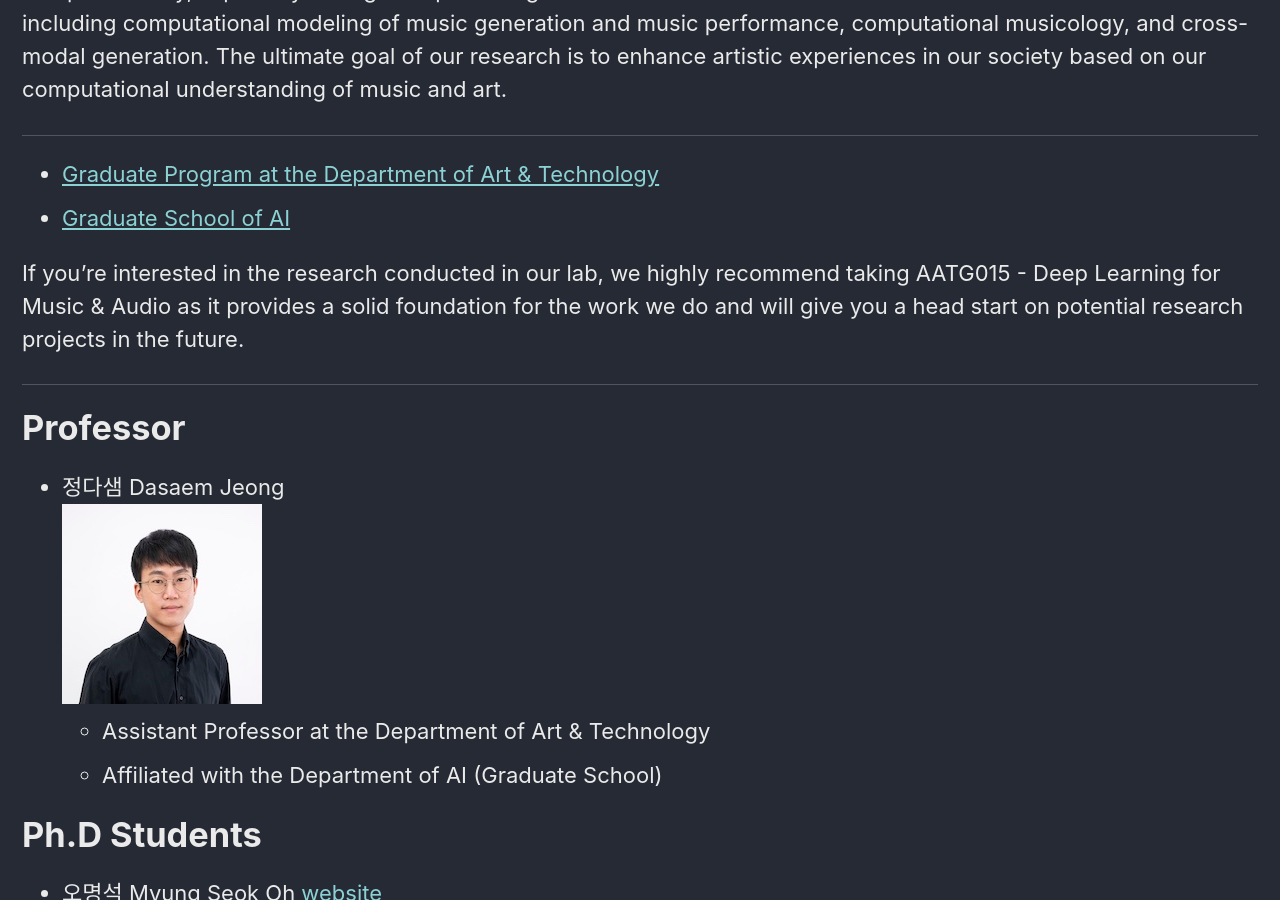
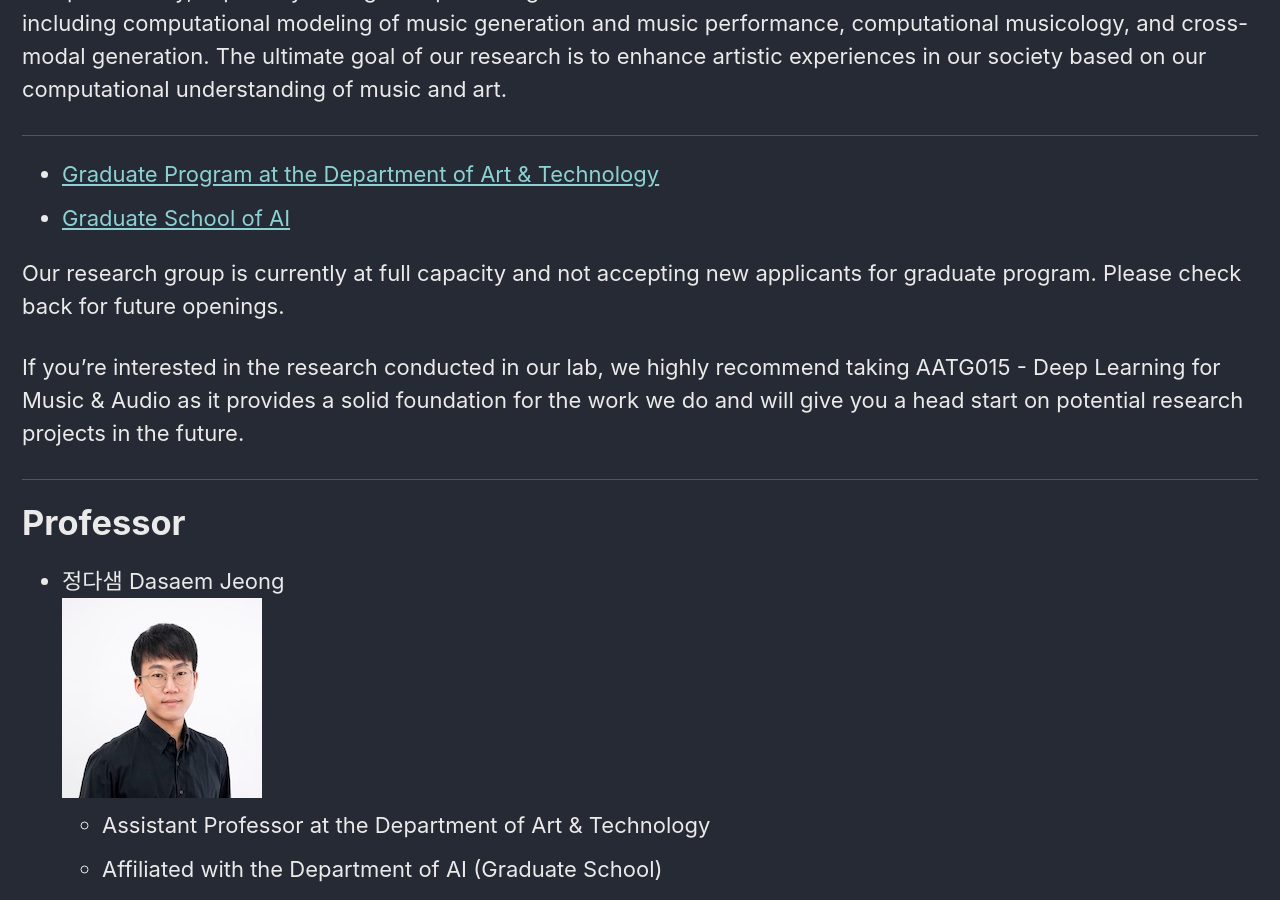
Before and after one commit to jdasam/jdasam.github.io, a Jekyll site: the page built from maler.md, in a window 1280 px wide and 900 px high, scrolled down 1042 px. Built offline with Jekyll 4.4.1, drawn with Linux system fonts in a browser that asks for light colours.

Commit message:
Update maler.md

```diff
--- a/maler.md
+++ b/maler.md
@@ -15,6 +15,8 @@ Music and Art Learning (MALer) Lab (@ Dept. Art & Technology, Sogang University)
 
 - [Graduate Program at the Department of Art & Technology](http://creative.sogang.ac.kr/at_graduate_20161017/)
 - [Graduate School of AI](https://ai.sogang.ac.kr/ai/index_new.html)
+
+Our research group is currently at full capacity and not accepting new applicants for graduate program. Please check back for future openings.
 
 If you're interested in the research conducted in our lab, we highly recommend taking AATG015 - Deep Learning for Music & Audio as it provides a solid foundation for the work we do and will give you a head start on potential research projects in the future.
 <!-- For any questions or further information, please contact [here](mailto:dasaemj@sogang.ac.kr) -->
```
